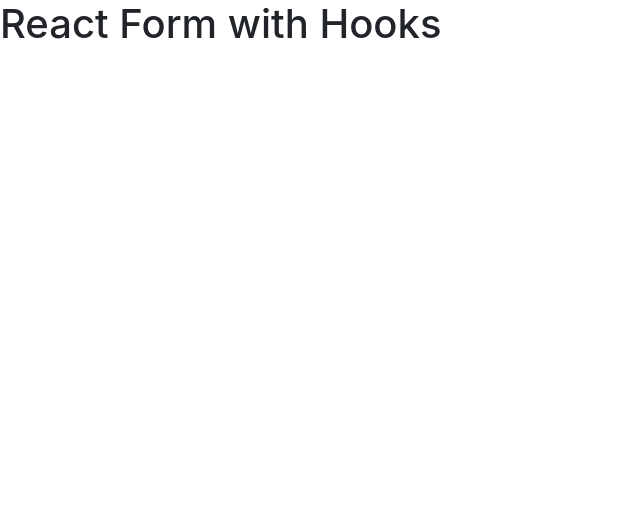
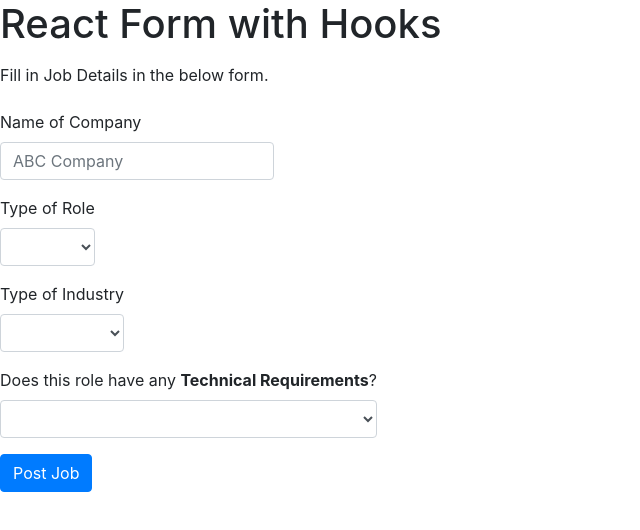
Before and after one commit to cwils021/react-form, a React (Create React App) app: page / in a window 1280 px wide. Shown: the top 530 px of the page, without its empty margins (0-640 px from the left). Built offline with nearby package versions, Linux system fonts and the light colour scheme.

Commit message:
create form skeleton

```diff
--- a/src/App.js
+++ b/src/App.js
@@ -1,5 +1,6 @@
 import React from 'react';
 import 'bootstrap/dist/css/bootstrap.min.css';
+import Form from './components/Form'
 // todo import provider
 // todo import form container
 // todo import form
@@ -8,7 +9,10 @@ import 'bootstrap/dist/css/bootstrap.min.css';
 
 function App() {
   return (
-    <h1>React Form with Hooks</h1>
+    <div>
+      <h1>React Form with Hooks</h1>
+      <Form/>
+    </div>
   );
 }
 
--- a/src/components/Form.js
+++ b/src/components/Form.js
@@ -1,4 +1,81 @@
-// todo form skeleton
 // todo getContext
 //  todo add validation
 // todo hide button after clicked
+import React from 'react'
+import InputGroup  from 'react-bootstrap/InputGroup';
+import Button from 'react-bootstrap/Button';
+import  BootForm   from 'react-bootstrap/Form';
+import { roles, industries, selectionStrings } from '../Consts';
+
+
+const Form = () => {
+	return (
+		<BootForm>
+			<BootForm.Group controlId='Header'>
+				<BootForm.Control
+					size='lg'
+					plaintext
+					readOnly
+					defaultValue="Fill in Job Details in the below form."
+				/>
+			</BootForm.Group>
+			<InputGroup>
+				<BootForm.Group controlId='company_name'>
+					<BootForm.Label>
+						Name of Company
+					</BootForm.Label>
+					<BootForm.Control
+						name='company_name'
+						type='input'
+						placeholder='ABC Company'
+					/>
+				</BootForm.Group>
+			</InputGroup>
+			<InputGroup>
+				<BootForm.Group controlId='role'>
+					<BootForm.Label>
+						Type of Role
+					</BootForm.Label>
+					<BootForm.Control
+						name='role'
+						as='select'
+					>
+
+					</BootForm.Control>
+				</BootForm.Group>
+			</InputGroup>
+			<InputGroup>
+				<BootForm.Group controlId='industry'>
+					<BootForm.Label>
+						Type of Industry
+					</BootForm.Label>
+					<BootForm.Control
+						name='industry'
+						as='select'
+					>
+
+					</BootForm.Control>
+				</BootForm.Group>
+			</InputGroup>
+			<InputGroup>
+				<BootForm.Group controlId='technical_requirement'>
+					<BootForm.Label>
+						Does this role have any <b>Technical Requirements</b>?
+					</BootForm.Label>
+					<BootForm.Control
+						name='technical_requirement'
+						as='select'
+					/>
+				</BootForm.Group>
+			</InputGroup>
+			<Button
+				className='submit-form-btn'
+				type='submit'
+			>
+				Post Job
+			</Button>
+		</BootForm>
+	)
+}
+
+export default Form;
```
